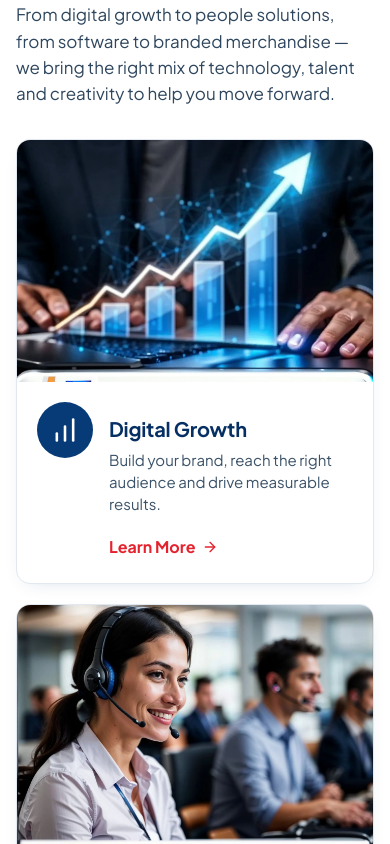
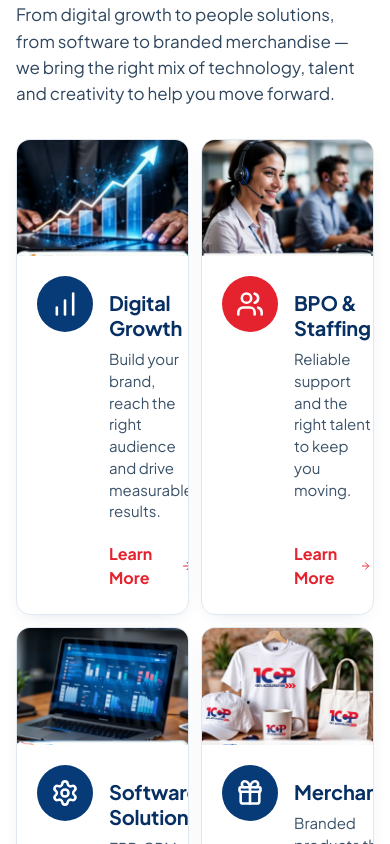
Before and after one commit to mani-dev249/100cp, a Next.js app: page / in a window 390 px wide. Shown: the part 1000-1844 px from the top of the page. Built offline with nearby package versions, Linux system fonts and the light colour scheme.

Commit message:
fix: Adjust grid layout for Solutions component for better spacing

```diff
--- a/src/components/Solutions.tsx
+++ b/src/components/Solutions.tsx
@@ -58,7 +58,7 @@ export default function Solutions() {
           </p>
         </div>
 
-        <ul className="mt-8 grid gap-5 sm:grid-cols-2 lg:grid-cols-4">
+        <ul className="mt-8 grid grid-cols-2 gap-3 sm:gap-5 lg:grid-cols-4">
           {SOLUTIONS.map((s) => (
             <li key={s.title}>
               <SolutionCard solution={s} />
```
